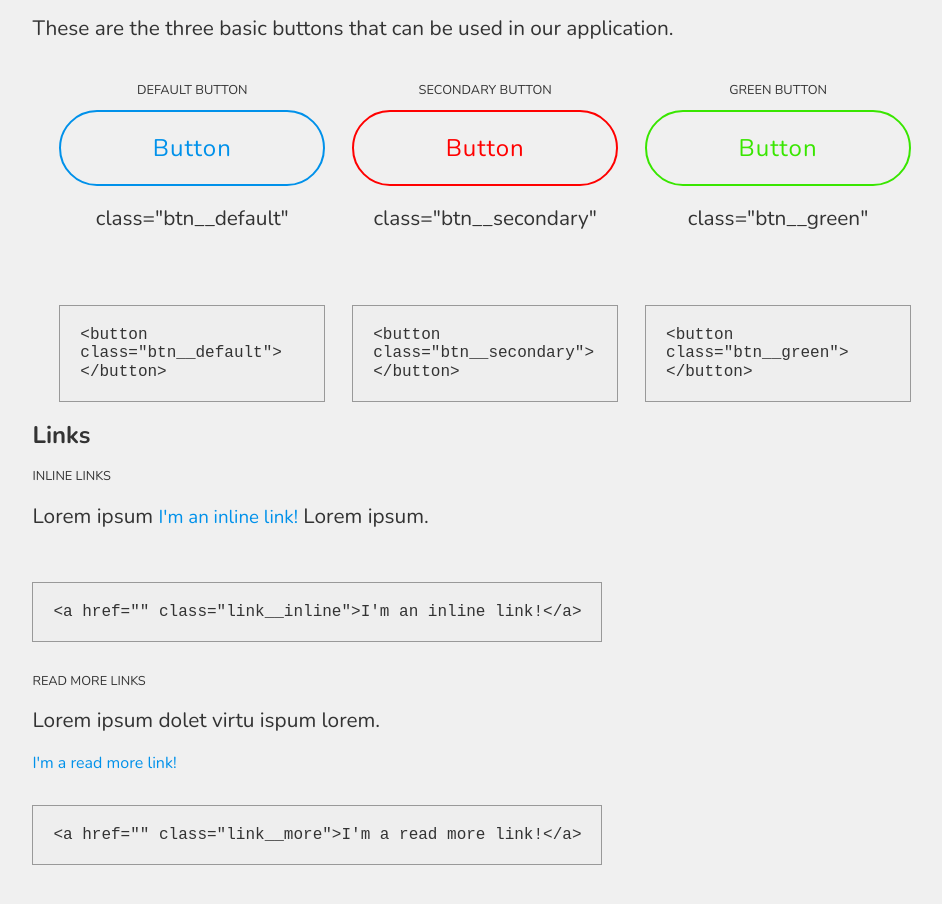
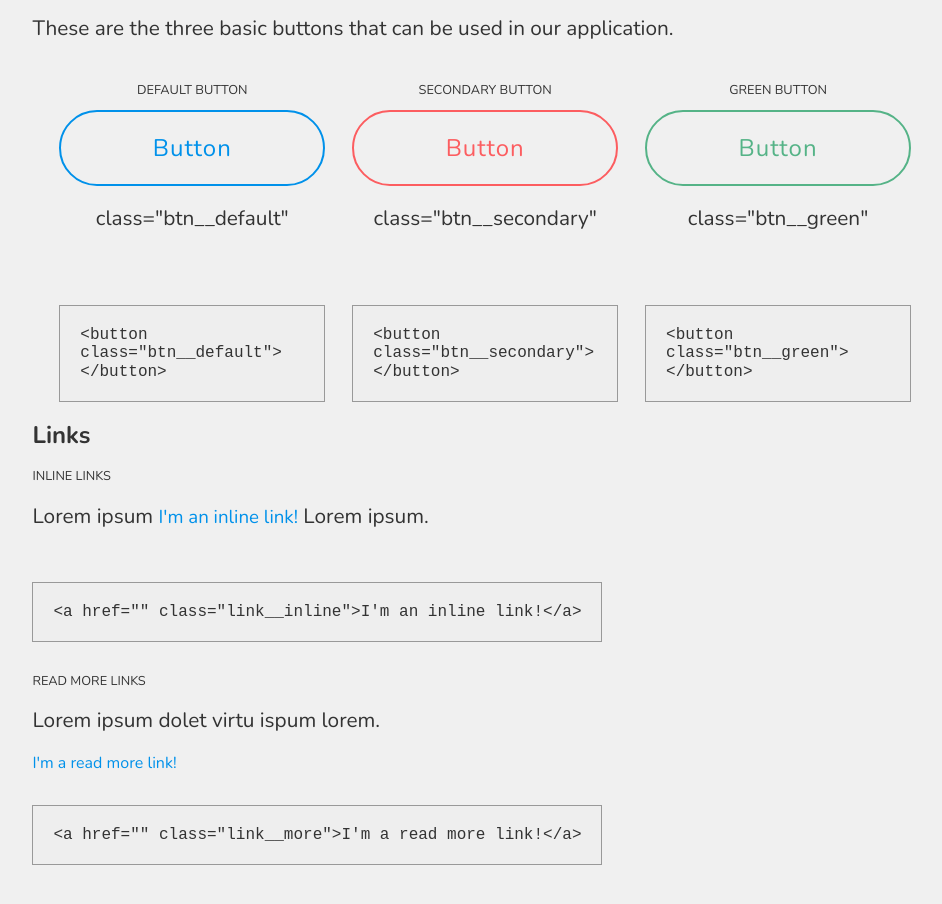
Before and after one commit to imba28/mmp2.github.io, a website: page src/index.html in a window 1280 px wide. Shown: the part 2655-3559 px from the top of the page, without its empty margins (294-1236 px from the left). Drawn offline with nearby package versions, Linux system fonts and the light colour scheme; files that its build step writes are made by us from their sources.

Commit message:
fix(buttons): change colors to color variables

```diff
--- a/src/sass/layout/buttons/_button.scss
+++ b/src/sass/layout/buttons/_button.scss
@@ -48,10 +48,10 @@
       height: 70px;
       cursor: pointer;
       margin: 0 auto;
-      border: 2px solid #ff0000;
+      border: 2px solid $red;
       -webkit-border-radius: 40px;
       border-radius: 40px;
-      color:#ff0000;
+      color: $red;
       background-color: $white-dark;
       text-align: center;
       -o-text-overflow: clip;
@@ -61,7 +61,7 @@
 
   .btn__secondary:hover{
     color:$white;
-    background:#ff0000;
+    background: $red;
   }
 
   .btn__green{
@@ -75,10 +75,10 @@
     height: 70px;
     cursor: pointer;
     margin: 0 auto;
-    border: 2px solid #39e600;
+    border: 2px solid $green;
     -webkit-border-radius: 40px;
     border-radius: 40px;
-    color:#39e600;
+    color:$green;
     background-color: $white-dark;
     text-align: center;
     -o-text-overflow: clip;
@@ -87,7 +87,7 @@
   }
   .btn__green:hover{
     color:$white;
-    background:#39e600;
+    background: $green;
   }
   .code__container{
     align-self: center;
```
